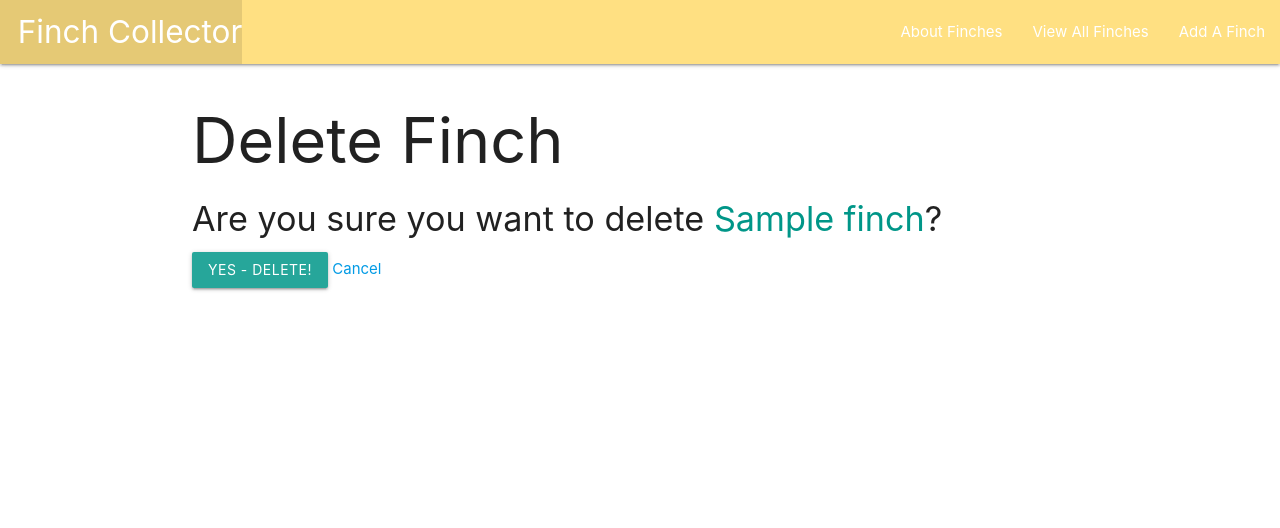
After one commit to madeiramcqueen/finchcollector, a Django app: page /finches/1/delete/ in a window 1280 px wide. The commit adds this page. Shown: the top 528 px of the page. Run offline with Django 4.2, Linux system fonts and the light colour scheme; tables that the repository leaves empty hold one stand-in row (values such as "Sample post").

Commit message:
Edit and delete a finch. Part 3 complete.

```diff
--- a/main_app/templates/finches/detail.html
+++ b/main_app/templates/finches/detail.html
@@ -13,10 +13,11 @@
       <p>Age: Baby Finch</p>
     {% endif %}
   </div>
-  {% comment %} <div class="card-action">
+  <div class="card-action">
     <a href="{% url 'finches_update' finch.id %}">Edit</a>
     <a href="{% url 'finches_delete' finch.id %}">Delete</a>
-  </div> {% endcomment %}
+  </div>
+  <!-- New markup above -->
 </div>
 
 {% endblock %}
--- /dev/null
+++ b/main_app/templates/main_app/finch_confirm_delete.html
@@ -0,0 +1,13 @@
+{% extends 'base.html' %}
+
+{% block content %}
+  <h1>Delete Finch</h1>
+
+  <h4>Are you sure you want to delete <span class="teal-text">{{ object.name }}</span>?</h4>
+
+  <form action="" method="POST">
+    {% csrf_token %}
+    <input type="submit" value="Yes - Delete!" class="btn">
+    <a href="{% url 'detail' finch.id %}">Cancel</a>
+  </form>
+{% endblock %}
--- a/main_app/templates/main_app/finch_form.html
+++ b/main_app/templates/main_app/finch_form.html
@@ -1,7 +1,11 @@
 {% extends 'base.html' %}
 
 {% block content %}
-  <h1>Add Finch</h1>
+{% if object %}
+    <h1>Edit <span class="teal-text">{{object.name}}</span></h1>
+  {% else %}
+    <h1>Add Finch</h1>
+  {% endif %}
   <!-- Leaving the action empty makes the form post to the same url used to display it -->
   <form action="" method="POST">
     <!-- Django requires the following for security purposes -->
--- a/main_app/urls.py
+++ b/main_app/urls.py
@@ -7,4 +7,7 @@ urlpatterns = [
     path('finches/', views.FinchList.as_view(), name="index"),
     path('finches/<int:finch_id>', views.finches_detail, name="detail"),
     path('finches/create/', views.FinchCreate.as_view(), name='finches_create'),
+    path('finches/<int:pk>/update/', views.FinchUpdate.as_view(), name="finches_update"),
+    path('finches/<int:pk>/delete/', views.FinchDelete.as_view(), name="finches_delete"),
+
 ]
--- a/main_app/views.py
+++ b/main_app/views.py
@@ -1,6 +1,6 @@
 from django.shortcuts import render
 from django.views.generic import ListView
-from django.views.generic.edit import CreateView
+from django.views.generic.edit import CreateView, UpdateView, DeleteView
 from .models import Finch
 
 # Create your views here.
@@ -19,6 +19,14 @@ class FinchCreate(CreateView):
   fields = ['name', 'description', 'age']
   success_url = '/finches/'
 
+class FinchUpdate(UpdateView):
+  model = Finch
+  fields = fields = ['name', 'description', 'age']
+
+class FinchDelete(DeleteView):
+  model = Finch
+  success_url = '/finches/'
+
 def finches_detail(request, finch_id):
   finch = Finch.objects.get(id=finch_id)
   return render(request, 'finches/detail.html', {'finch': finch})
```
